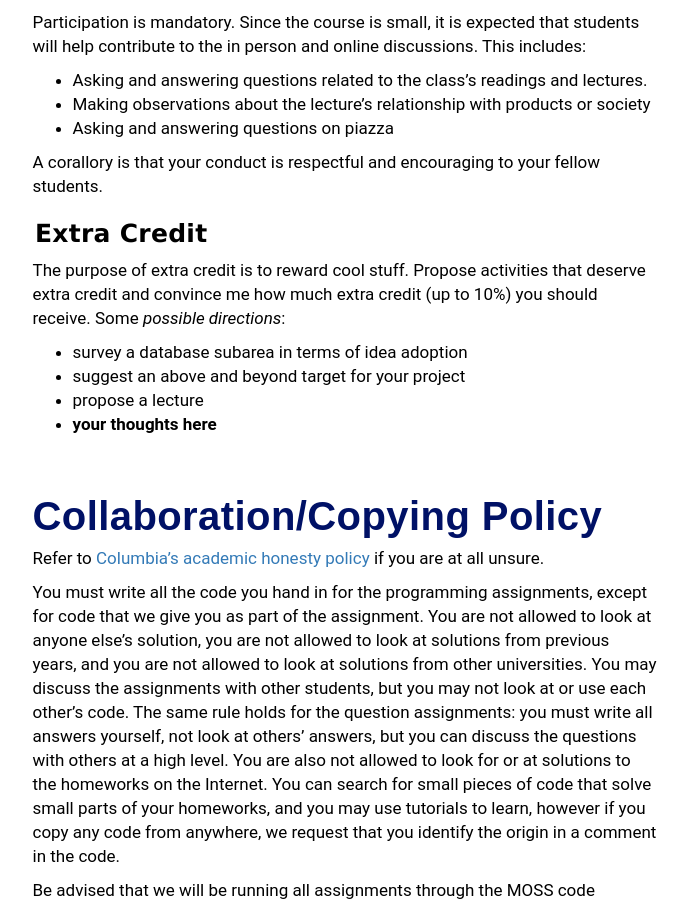
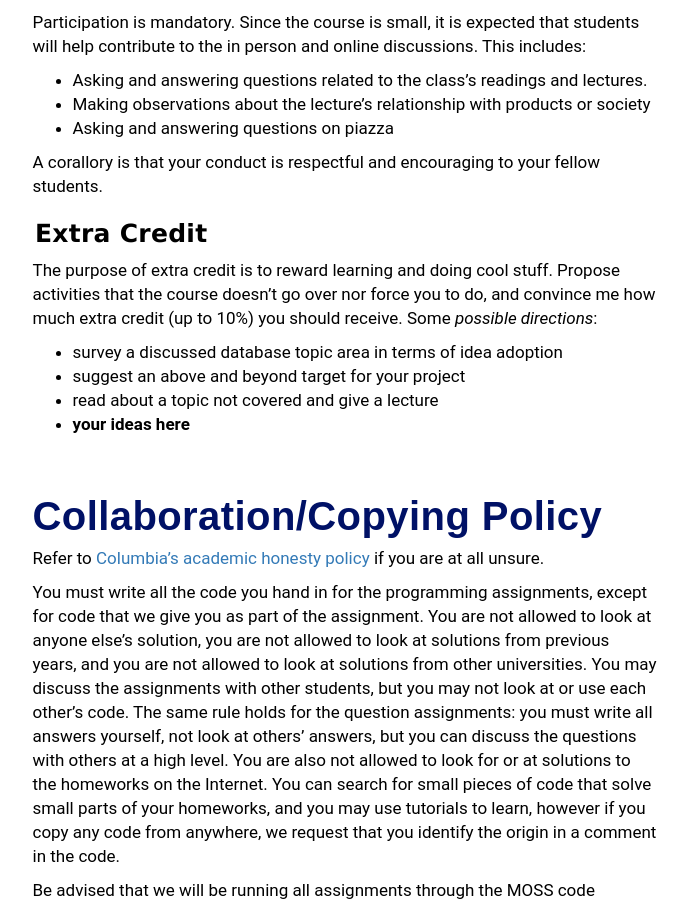
Before and after one commit to columbiadb/columbiadb.github.io, a Jekyll site: the page built from syllabus.md, in a window 1280 px wide and 900 px high, scrolled down 1585 px. Shown: the whole window, without its empty margins (295-982 px from the left). Built offline with Jekyll 4.4.1, drawn with Linux system fonts in a browser that asks for light colours.

Commit message:
lazy commit msg

```diff
--- a/syllabus.md
+++ b/syllabus.md
@@ -71,12 +71,12 @@ A corallory is that your conduct is respectful and encouraging to your fellow st
 <a name="ec"></a>
 #### Extra Credit
 
-The purpose of extra credit is to reward cool stuff.  Propose activities that deserve extra credit and convince me how much extra credit (up to 10%) you should receive.  Some _possible directions_:
+The purpose of extra credit is to reward learning and doing cool stuff.  Propose activities that the course doesn't go over nor force you to do, and convince me how much extra credit (up to 10%) you should receive.  Some _possible directions_:
 
-* survey a database subarea in terms of idea adoption
+* survey a discussed database topic area in terms of idea adoption
 * suggest an above and beyond target for your project
-* propose a lecture
-* __your thoughts here__
+* read about a topic not covered and give a lecture
+* __your ideas here__
 
 
 ## Collaboration/Copying Policy
```
